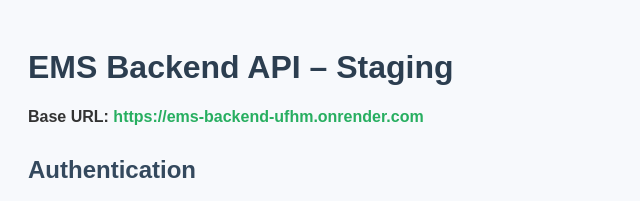
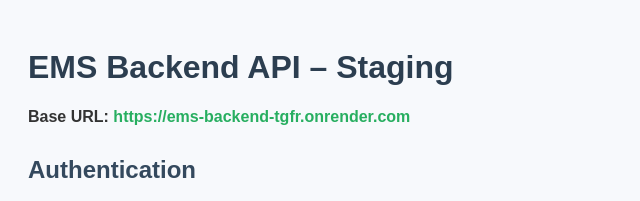
Before and after one commit to hiravpatel/ems-backend, a website: page src/index.html in a window 1280 px wide. Shown: the top 201 px of the page, 0-640 px from the left. Drawn offline with Linux system fonts and the light colour scheme.

Commit message:
Update index.html

```diff
--- a/src/index.html
+++ b/src/index.html
@@ -53,7 +53,7 @@
 <body>
 
     <h1>EMS Backend API – Staging</h1>
-    <p><strong>Base URL:</strong> <span class="url">https://ems-backend-ufhm.onrender.com</span></p>
+    <p><strong>Base URL:</strong> <span class="url">https://ems-backend-tgfr.onrender.com</span></p>
 
     <!-- AUTH -->
     <h2>Authentication</h2>
```
